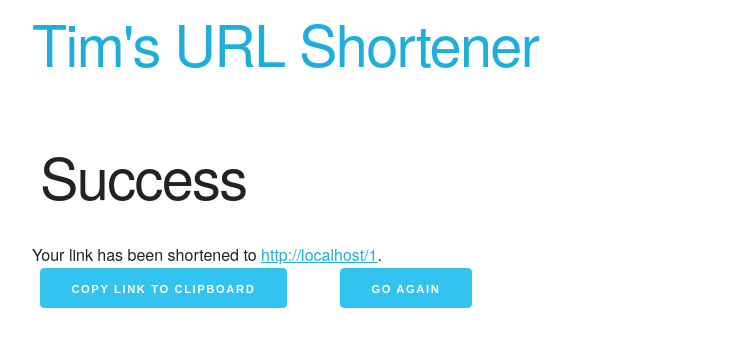
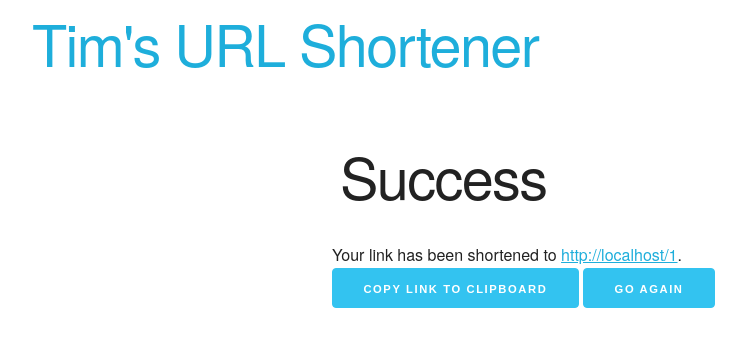
Before and after one commit to timlst/url-shortener, a Flask app: page /success/1 in a window 1280 px wide. Shown: the top 347 px of the page, without its empty margins (8-754 px from the left). Run offline with Flask 2, Linux system fonts and the light colour scheme.

Commit message:
small html changes

```diff
--- a/shortist/templates/base.html
+++ b/shortist/templates/base.html
@@ -1,8 +1,11 @@
 <!doctype html>
-<title>{% block title %}{% endblock %} - Shortist</title>
-<link rel="stylesheet" href="{{ url_for('static', filename='css/style.css') }}">
-<link rel="stylesheet" href="{{ url_for('static', filename='css/skeleton.css') }}">
-
+<head>
+  <title>{% block title %}{% endblock %} - Shortist</title>
+  <meta name="viewport" content="width=device-width, initial-scale=1">
+  <link rel="stylesheet" href="{{ url_for('static', filename='css/style.css') }}">
+  <link rel="stylesheet" href="{{ url_for('static', filename='css/skeleton.css') }}">
+</head>
+<body>
 <div class="container">
   <div class="row">
     <h1><a href="{{ url_for('post.index') }}" style="text-decoration: none">Tim's URL Shortener</a></h1>
@@ -14,11 +17,16 @@
     </ul>
     {% endif %}
   </div>
+</div>
+<div class="container">
+  <div class="row">
+    <div class="six columns offset-by-three">
       <h1 class="title">{% block header %}{% endblock %}</h1>
-
       {% for message in get_flashed_messages() %}
       <div class="flash">{{ message }}</div>
       {% endfor %}
       {% block content %}{% endblock %}
-
+    </div>
+  </div>
 </div>
+</body>
--- a/shortist/templates/success.html
+++ b/shortist/templates/success.html
@@ -9,11 +9,7 @@
 </div>
 <!-- copy link to clipboard -->
 <div class="row">
-    <div class="three column">
         <button class="button-primary" onclick="navigator.clipboard.writeText('{{ url }}')">Copy link to clipboard</button>
-    </div>
-    <div class="three column">
         <button class="button-primary" onclick="window.location.href = '{{ url_for('post.index') }}';"> Go again </button>
-    </div>
 </div>
 {% endblock %}
```
